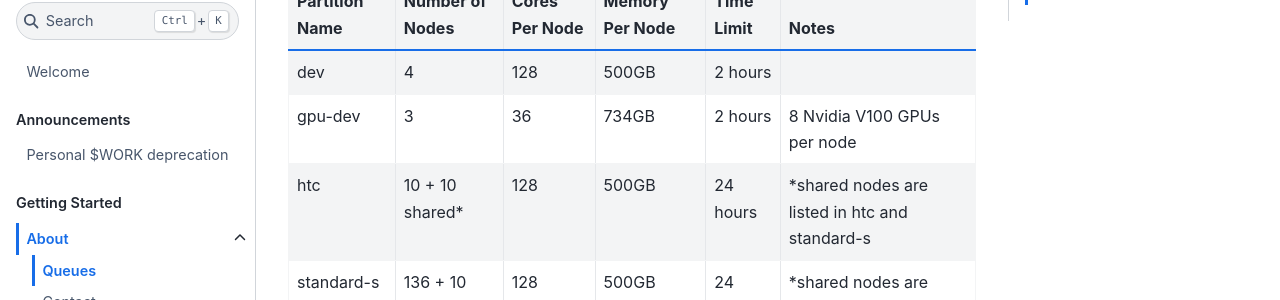
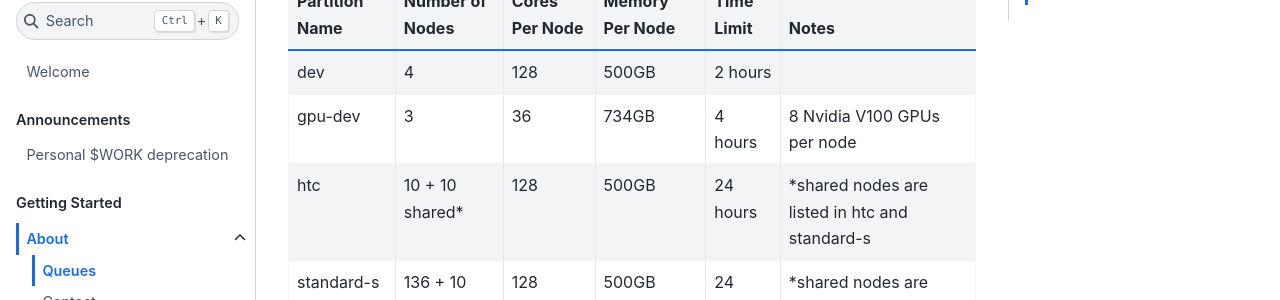
Before and after one commit to SouthernMethodistUniversity/hpc_docs, a Jupyter Book: the page built from docs/about/queues.md, in a window 1280 px wide and 900 px high, scrolled down 540 px. Shown: the part 154-454 px from the top of the window. Built offline with Jupyter Book 1.0.4 settings and Sphinx 7.4.7 and the Sphinx Book theme 1.1.4, drawn with Linux system fonts in a browser that asks for light colours.

Commit message:
Update queues.md

```diff
--- a/docs/about/queues.md
+++ b/docs/about/queues.md
@@ -25,7 +25,7 @@ M3 has the following queues:
 | Partition Name | Number of Nodes  | Cores Per Node | Memory Per Node | Time Limit | Notes                                         |
 |----------------|------------------|----------------|-----------------|------------|-----------------------------------------------|
 | dev            | 4                | 128            | 500GB           | 2 hours    |                                               |
-| gpu-dev        | 3                | 36             | 734GB           | 2 hours    | 8 Nvidia V100 GPUs per node
+| gpu-dev        | 3                | 36             | 734GB           | 4 hours    | 8 Nvidia V100 GPUs per node
 | htc            | 10 + 10 shared*  | 128            | 500GB           | 24 hours   | *shared nodes are listed in htc and standard-s |
 | standard-s     | 136 + 10 shared* | 128            | 500GB           | 24 hours   | *shared nodes are listed in htc and standard-s |
 | standard-l     | 20               | 128            | 500GB           | 7 days     |                                               |
```
